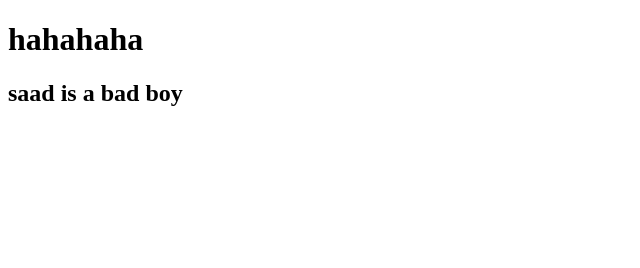
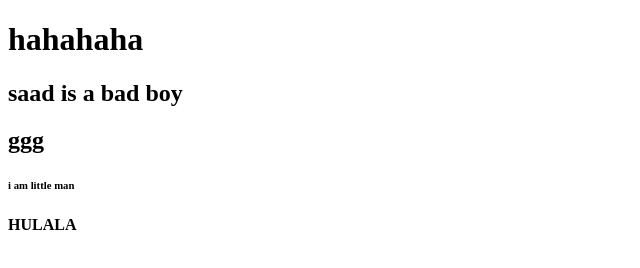
Before and after one commit to SahilImrose/sahil-web-document, a plain HTML site: page index.html in a window 1280 px wide. Shown: the whole page, without its empty margins (0-640 px from the left). Drawn offline with Linux system fonts and the light colour scheme.

Commit message:
h4 added

```diff
--- a/index.html
+++ b/index.html
@@ -7,5 +7,8 @@
 <body>
     <h1>hahahaha</h1>
     <h2>saad is a bad boy</h2>
+    <h2>ggg</h2>
+    <h6>i am little man</h6>
+    <H4>HULALA</H4>
 </body>
 </html>
```
